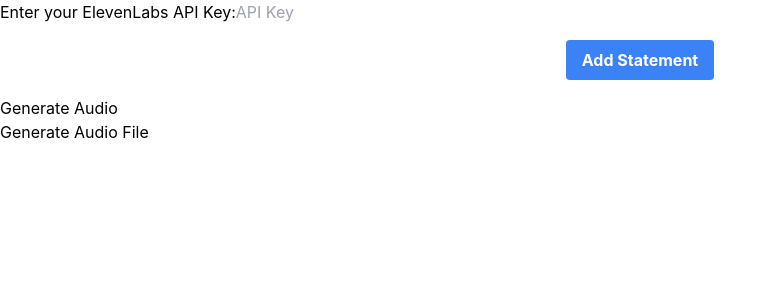
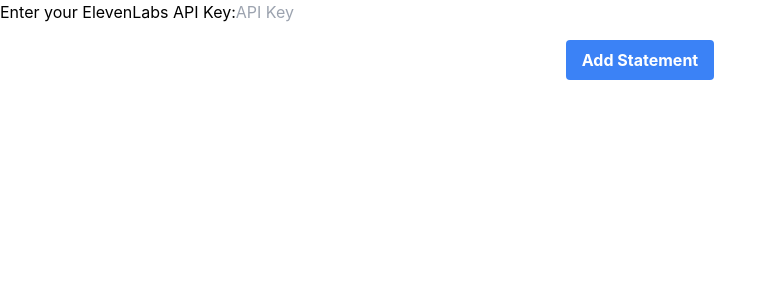
Before and after one commit to szulcmaciej/debater, a React (Create React App) app: page / in a window 1280 px wide. Shown: the top 300 px of the page, without its empty margins (0-776 px from the left). Built offline with nearby package versions, Linux system fonts and the light colour scheme.

Commit message:
Remove AudioGeneration component

```diff
--- a/src/App.js
+++ b/src/App.js
@@ -3,7 +3,6 @@
 import APIKeyManager from './components/APIKeyManager';
 import SpeakersManagement from './components/SpeakersManagement';
 import DialogCreation from './components/DialogCreation';
-import AudioGeneration from './components/AudioGeneration';
 
 const App = () => {
   const [dialog, setDialog] = useState([]);
@@ -29,7 +28,6 @@
       <APIKeyManager setGlobalApiKey={setGlobalApiKey} />
       {/* <SpeakersManagement /> */}
       <DialogCreation speakers={voices} dialog={dialog} setDialog={setDialog} apiKey={globalApiKey}/>
-      <AudioGeneration dialog={dialog} apiKey={globalApiKey}/>
     </div>
   );
 };
--- a/src/components/AudioGeneration.js
+++ /dev/null
@@ -1,22 +0,0 @@
-import React from 'react';
-import { generateAndDownloadDialog } from '../api/audio'
-
-const AudioGeneration = ({ dialog, apiKey }) => {
-  const generateAudio = async () => {
-    try {
-      await generateAndDownloadDialog(dialog, apiKey);
-    } catch (error) {
-      console.error('Error generating audio for dialog:', error);
-      // Handle error (e.g., show an error message to the user)
-    }
-  };
-
-  return (
-    <div>
-      <h2>Generate Audio</h2>
-      <button onClick={generateAudio}>Generate Audio File</button>
-    </div>
-  );
-};
-
-export default AudioGeneration;
```
